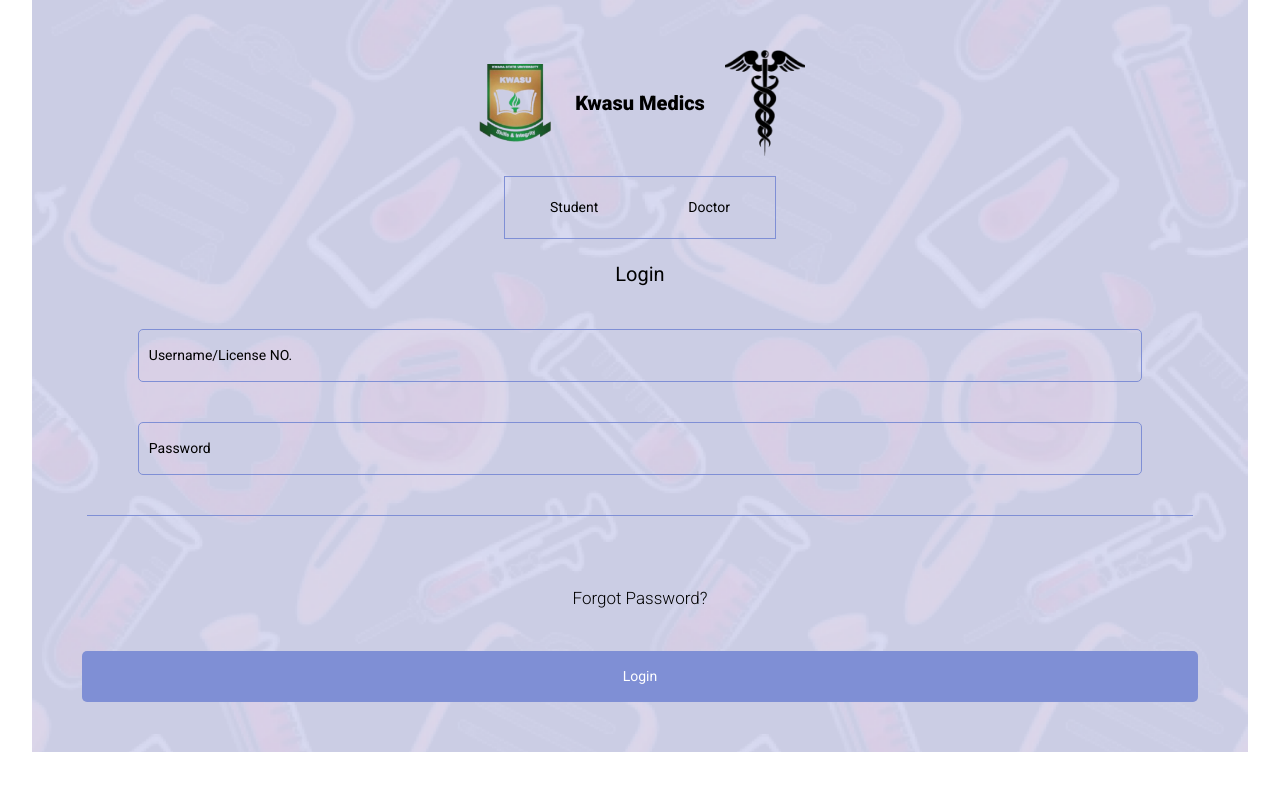
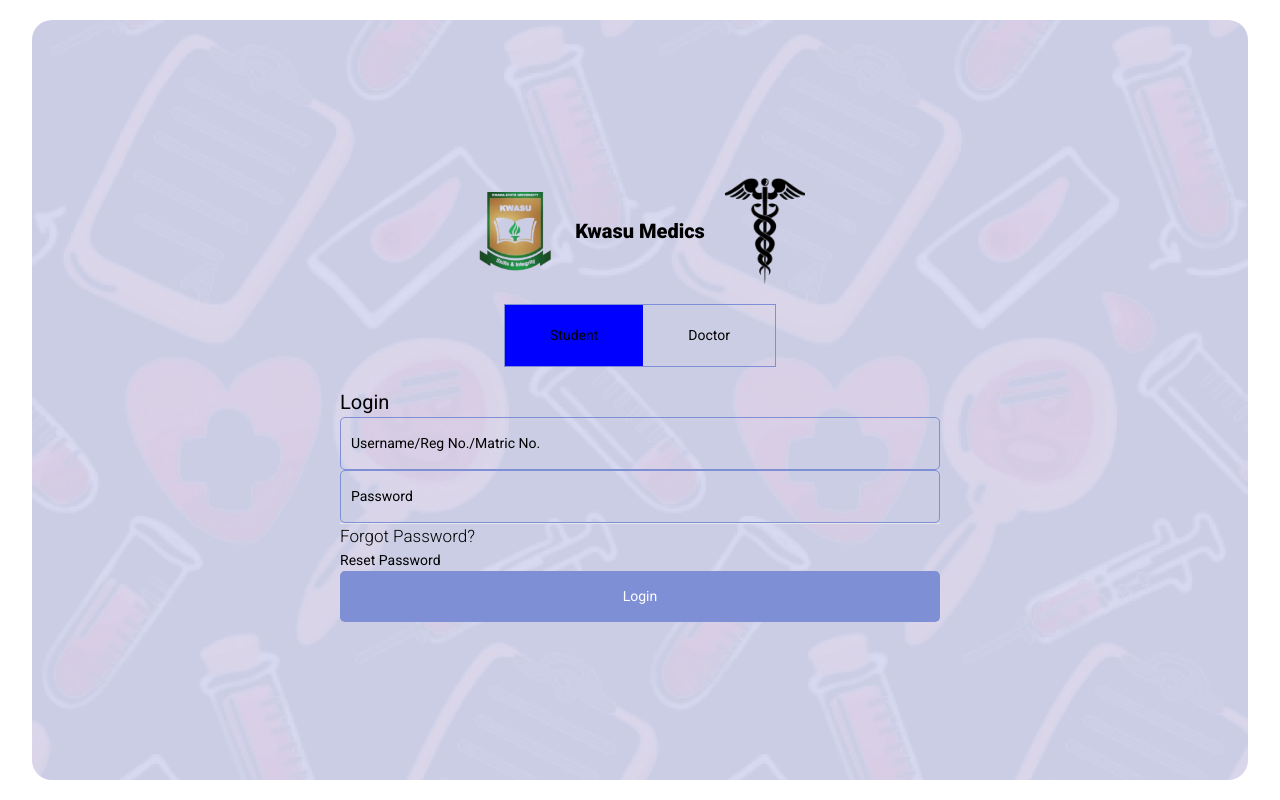
Before and after one commit to abdullahi-mohammed/kwasu-medics, a React (Vite) app: page /login in a window 1280 px wide. Built offline with nearby package versions, Linux system fonts and the light colour scheme.

Commit message:
login page updated

```diff
--- a/src/components/login/form/docForm/docForm.module.css
+++ b/src/components/login/form/docForm/docForm.module.css
@@ -2,7 +2,7 @@
   display: flex;
   flex-direction: column;
   align-items: center;
-  gap: 40px;
+  /* gap: 40px; */
   width: 100%;
   margin: 0 auto;
 }
--- a/src/components/login/formToggle/formToggle.jsx
+++ b/src/components/login/formToggle/formToggle.jsx
@@ -1,22 +1,25 @@
-import React from "react";
+import React, { useState } from "react";
 import styles from "./formToggle.module.css";
 
 function FormToggle() {
+  const [user, setUser] = useState("student")
   let position = "";
 
   const clickStuHandler = (e) => {
     position = "Student";
+    setUser("student")
     console.log(position);
   };
   const clickDocHandler = (e) => {
+    setUser("doctor")
     position = "Doctor";
     console.log(position);
   };
 
   return (
     <div className={styles.formToggle}>
-      <div onClick={() => clickStuHandler(e)}>Student</div>
-      <div onClick={() => clickDocHandler(e)}>Doctor</div>
+      <div onClick={clickStuHandler} className={user == "student" ? styles.studentActive : ""}>Student</div>
+      <div onClick={clickDocHandler} className={user == "doctor" ? styles.doctorActive : ""}>Doctor</div>
     </div>
   );
 }
--- a/src/components/login/formToggle/formToggle.module.css
+++ b/src/components/login/formToggle/formToggle.module.css
@@ -9,6 +9,14 @@
     padding: 20px 45px;
 }
 
+.formToggle .studentActive {
+    background-color: blue;
+}
+
+.formToggle .doctorActive {
+    background-color: blue;
+}
+
 .formToggle div:hover{
     background-color: var(--primarycolor--);
     user-select: none;
--- a/src/components/login/logos/logos.module.css
+++ b/src/components/login/logos/logos.module.css
@@ -3,6 +3,7 @@
   gap: 20px;
   align-items: center;
   justify-content: center;
+  user-select: none;
 }
 
 .logo img {
--- a/src/pages/login/Login.jsx
+++ b/src/pages/login/Login.jsx
@@ -1,19 +1,43 @@
 import React, { useState } from "react";
 import Logos from "../../components/login/logos/logos";
 import styles from "./login.module.css";
-
-import FormToggle from "../../components/login/formToggle/formToggle";
-import Stuform from "../../components/login/form/stuForm/stuForm";
-import DocForm from "../../components/login/form/docForm/docForm";
+import { getImageUrl } from "../../helpers/imageHelper";
+import { Link } from "react-router-dom";
 
 const Login = () => {
-  // const [position, setPosition] = useState("dd");
+  const [user, setUser] = useState("student")
 
+  const clickStuHandler = (e) => {
+    setUser("student")
+  };
+
+  const clickDocHandler = (e) => {
+    setUser("doctor")
+  };
   return (
-    <div className={styles.login}>
-      <Logos />
-      <FormToggle />
-      <DocForm />
+    <div className={styles.wrapper}>
+      <div className={styles.login}>
+        <div className={styles.centered}>
+          <Logos />
+          <div className={styles.formToggle}>
+            <div onClick={clickStuHandler} className={user == "student" ? styles.studentActive : ""}>Student</div>
+            <div onClick={clickDocHandler} className={user == "doctor" ? styles.doctorActive : ""}>Doctor</div>
+          </div>
+          <form className={styles.stuForm}>
+            <h2>Login</h2>
+            <div className="space-y-4 mt-3">
+              <input type="text" placeholder="Username/Reg No./Matric No." autoComplete="true" />
+              <input type="password" placeholder="Password" autoComplete="true" />
+            </div>
+            <hr className="w-[100%] bg-[#7f8fd5] border-[#7f8fd5] my-10" />
+            <div className="flex items-center gap-2 mb-3 ">
+              <h3>Forgot Password? </h3>
+              <Link to="/forgot-password">Reset Password</Link>
+            </div>
+            <button>Login</button>
+          </form>
+        </div>
+      </div>
     </div>
   );
 };
--- a/src/pages/login/login.module.css
+++ b/src/pages/login/login.module.css
@@ -2,17 +2,104 @@
   background: url(../../assets/login-bg.png);
   background-size: cover;
   background-repeat: no-repeat;
+  padding: 50px;
+  width: 95%;
+  height: 95%;
+  border-radius: 20px;
+  margin: auto;
+}
+
+.login > div{
   display: flex;
   gap: 20px;
   flex-direction: column;
   align-items: center;
-  padding: 50px;
-  width: 95%;
+  max-width: 600px;
+  margin: auto;
+}
+
+.wrapper{
+  display: flex;
+  justify-content: center;
+  align-items: center;
+  height: 100vh;
+}
+
+.centered {
+  display: flex;
+  justify-content: center;
+  align-items: center;
+  height: 100%;
+}
+
+/* @media (max-width: 768px) {
+  .login {
+    padding: 20px;
+  }
+} */
+
+.formToggle{
+  display: flex;
+  align-items: center;
+  justify-content:center;
+  width: fit-content;
+  border: solid 1px var(--primarycolor--);
+}
+.formToggle div{
+  padding: 20px 45px;
+}
+
+.formToggle .studentActive {
+  background-color: blue;
+}
+
+.formToggle .doctorActive {
+  background-color: blue;
+}
+
+.formToggle div:hover{
+  background-color: var(--primarycolor--);
+  user-select: none;
+  cursor: pointer;
+}
+
+.stuForm {
+  display: flex;
+  flex-direction: column;
+  width: 100%;
   margin: 0 auto;
 }
 
-@media (max-width: 768px) {
-  .login {
-    padding: 20px;
-  }
+.stuForm h2 {
+  font-size: 20px;
+  font-weight: 400;
 }
+
+.stuForm input {
+  width: 100%;
+  background-color: transparent;
+  border: solid 1px var(--primarycolor--);
+  padding: 15px 10px;
+}
+
+.stuForm ::-webkit-input-placeholder {
+  color: black;
+}
+
+.stuForm h3 {
+  font-size: 17px;
+  font-weight: 300;
+}
+
+.stuForm button {
+  background-color: var(--primarycolor--);
+  padding: 15px 20px;
+  color: white;
+
+  width: 100%;
+}
+
+.stuForm input,
+.stuForm button {
+  border-radius: 5px;
+}
```
